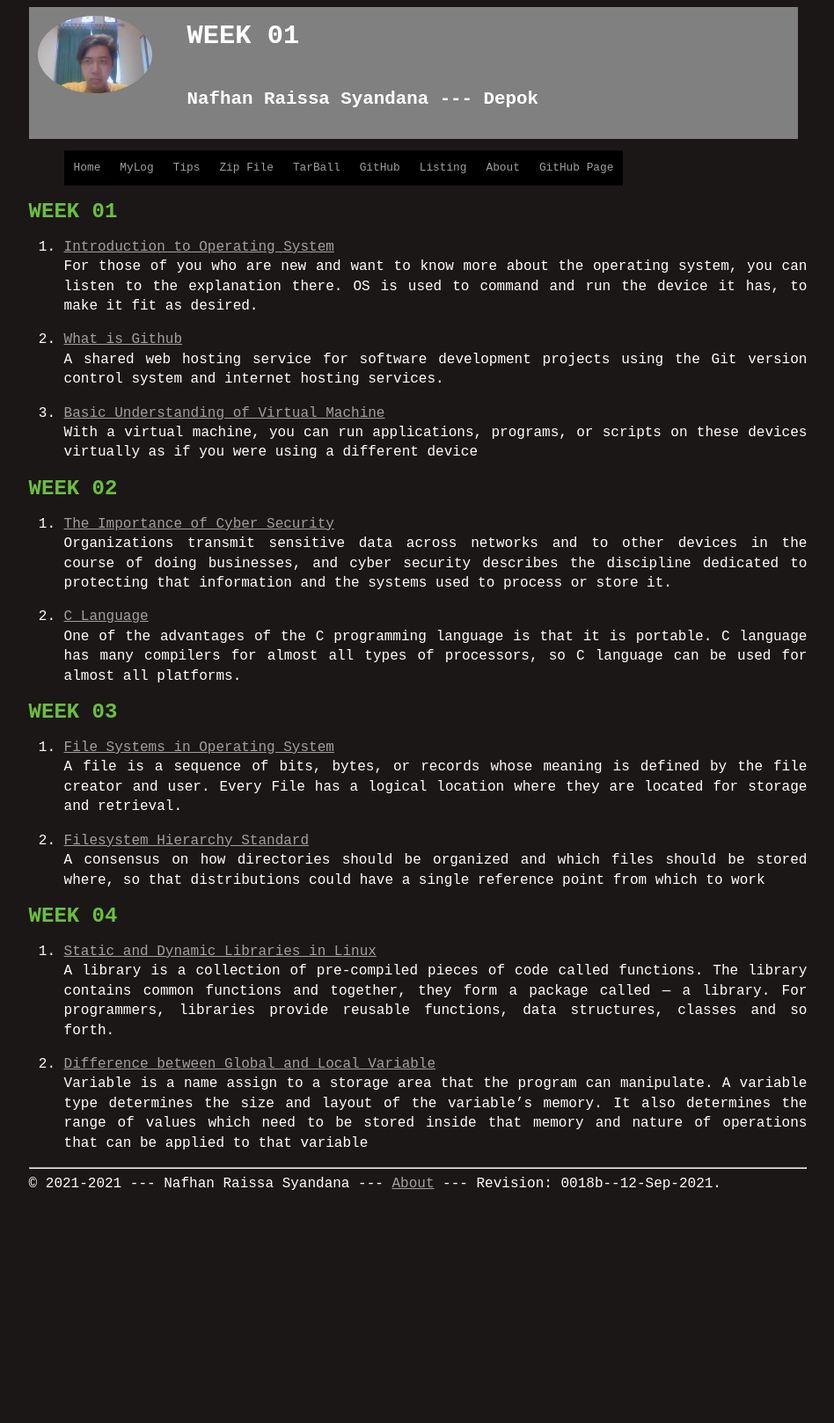
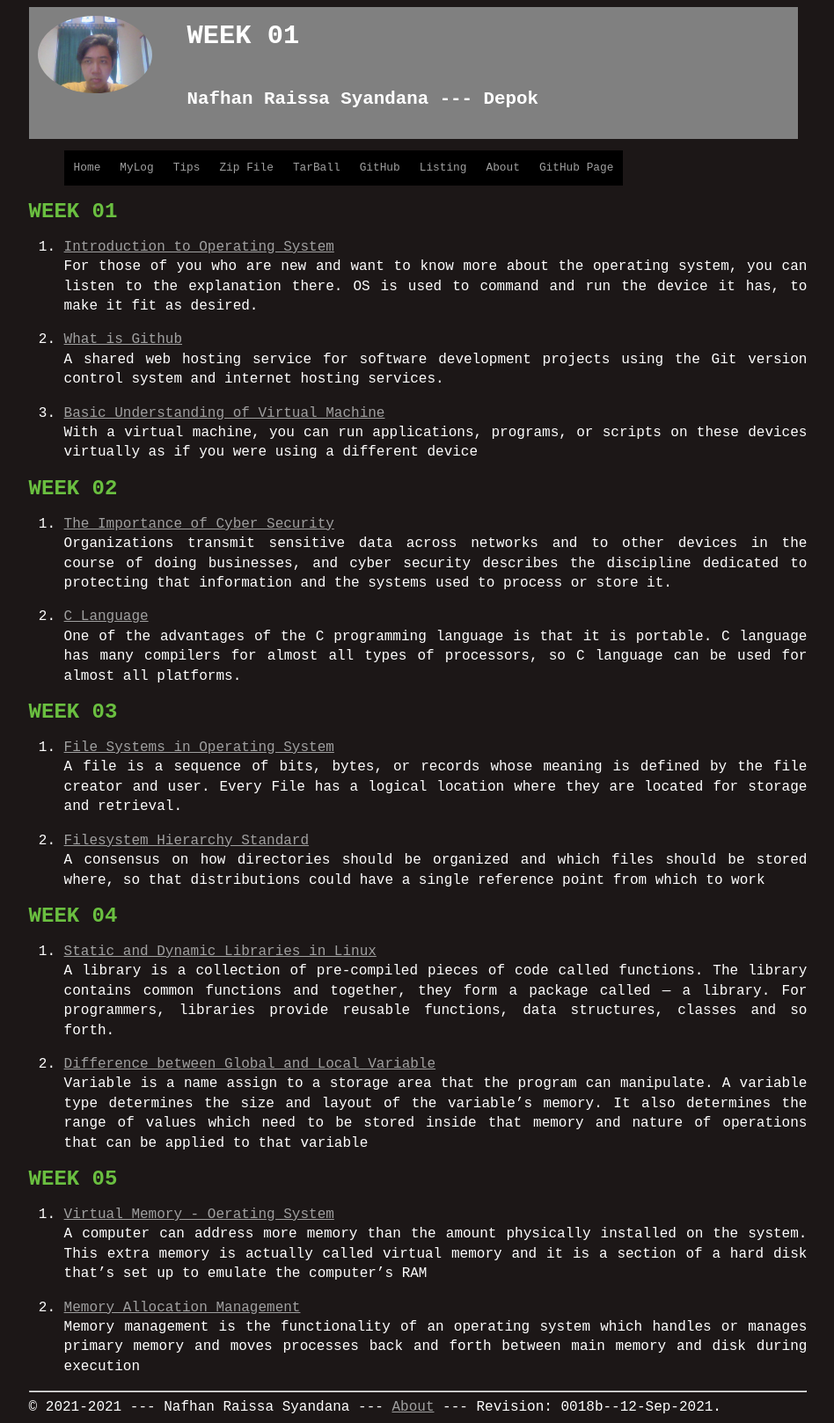
Before and after one commit to nafhansyandana/os212, a Jekyll site: the page built from links.md, in a window 1280 px wide. Shown: the whole page at 88% size, without its empty margins (165-1113 px from the left). Built offline with Jekyll 4.4.1, drawn with Linux system fonts in a browser that asks for light colours; our own code applies the rules of GitHub Pages for plain Markdown files; before the commit the page ends 1364 px from its top, so only the background shows below that.

Commit message:
Update links.md

```diff
--- a/links.md
+++ b/links.md
@@ -48,3 +48,13 @@ functions, data structures, classes and so forth.
 Variable is a name assign to a storage area that the program can manipulate. A variable type determines the
 size and layout of the variable’s memory. It also determines the range of values which need to be stored
 inside that memory and nature of operations that can be applied to that variable
+
+# WEEK 05
+
+10. [Virtual Memory - Oerating System](https://www.tutorialspoint.com/operating_system/os_virtual_memory.htm)<br>
+A computer can address more memory than the amount physically installed on the system. This extra memory is
+actually called virtual memory and it is a section of a hard disk that's set up to emulate the computer's RAM
+
+11. [Memory Allocation Management](https://www.tutorialspoint.com/operating_system/os_memory_management.htm)<br>
+Memory management is the functionality of an operating system which handles or manages primary memory and moves
+processes back and forth between main memory and disk during execution
```
